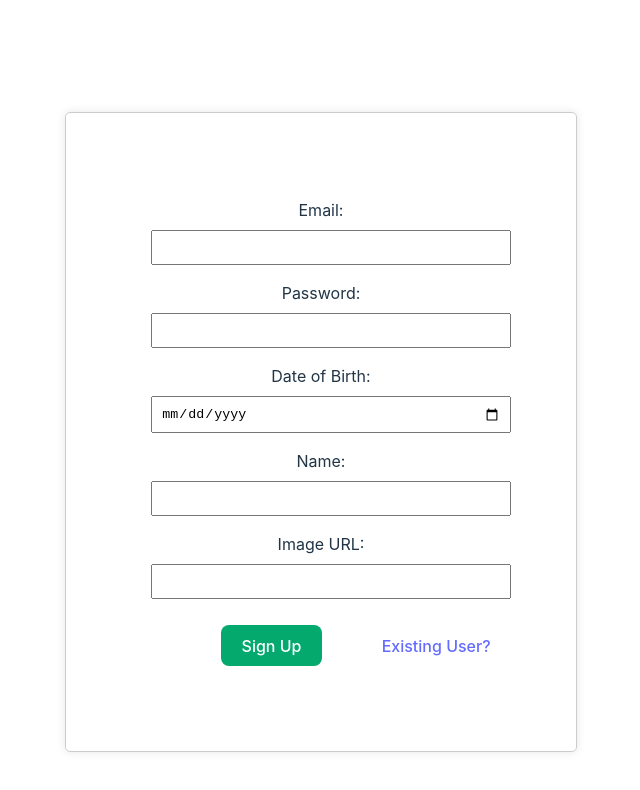
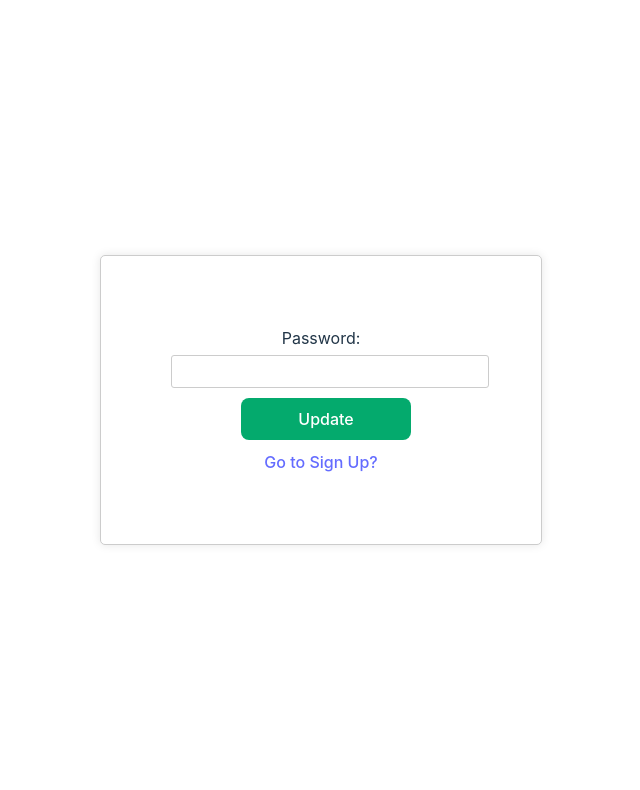
Before and after one commit to shafeerashafu/PwdReset-Frontend, a React (Vite) app: page / in a window 1280 px wide. Shown: the top 790 px of the page, without its empty margins (319-959 px from the left). Built offline with nearby package versions, Linux system fonts and the light colour scheme; no server answers.

Commit message:
ui changed

```diff
--- a/src/App.jsx
+++ b/src/App.jsx
@@ -14,10 +14,11 @@
      <BrowserRouter>
       <Routes>
         <Route>
-          <Route path='/' element={<SignUp/>}/>
+          <Route path='/signup' element={<SignUp/>}/>
+          <Route index element={<ResetPwd/>}/>
           <Route path='/login' element={<Login/>}/>
           <Route path='/forgotpwd' element={<ForgotPwd/>}/>
-          <Route path='/resetpwd/:id/:token' element={<ResetPwd/>}/>
+          <Route path='/resetpwd/:id/:token'  element={<ResetPwd/>}/>
         </Route>
       </Routes>
     </BrowserRouter>
--- a/src/Pages/ResetPwd.jsx
+++ b/src/Pages/ResetPwd.jsx
@@ -3,7 +3,7 @@
 //import { resetPwd } from '../crud.jsx';
 import axios from 'axios'
 import { useParams } from 'react-router-dom';
-import { useNavigate } from 'react-router-dom';
+import { useNavigate,Link } from 'react-router-dom';
 
 const backendUrl = import.meta.env
                 ?import.meta.env.VITE_BE_URL //localhost
@@ -56,6 +56,9 @@
            required
        />
        <button type="submit" className="btn">Update</button>
+       <div className="form-footer">
+       <Link to="/signup">Go to Sign Up?</Link>
+       </div>
      </form>
    </div>
     </>
```
